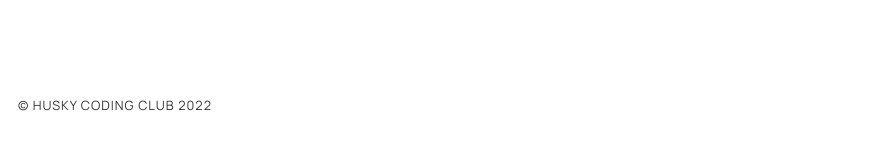
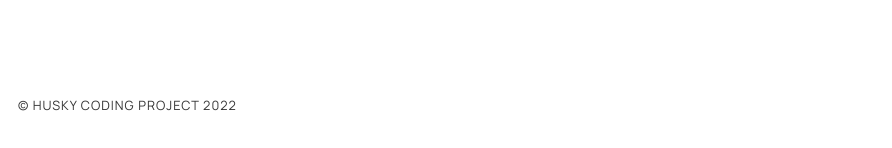
Before and after one commit to hcp-uw/huskyreads, a React (Create React App) app in the folder front-end/app/: page / in a window 1280 px wide. Shown: the part 649-797 px from the top of the page, without its empty margins (0-892 px from the left). Built offline with nearby package versions, Linux system fonts and the light colour scheme.

Commit message:
Handling no author + minor fixes

```diff
--- a/front-end/app/src/App.js
+++ b/front-end/app/src/App.js
@@ -1,20 +1,12 @@
 import './index.css';
 import Login from "./pages/login/Login";
-// import {BrowserRouter as Router, Switch, Route } from "react-router-dom";
-// import Navbar from "./components/nav/Nav";
-// import AboutPage from "./pages/about/About";
-// import BookStandPage from "./pages/book-stand/BookStand";
-// import HomePage from "./pages/home/Home";
-// import SettingsPage from "./pages/settings/Settings";
-// import BookPage from "./pages/book-page/BookPage";
-// import LoginPage from "./pages/login/Login";
 
 export default function App() {
 
   return (
     <>
       <Login/>
-      <footer>&copy; Husky Coding Club 2022</footer>
+      <footer>&copy; Husky Coding Project 2022</footer>
     </>
   );
 }
--- a/front-end/app/src/pages/book-page/BookPage.js
+++ b/front-end/app/src/pages/book-page/BookPage.js
@@ -34,6 +34,10 @@ export default function BookPage({ isbn, openPage, setBgClass, setPageClass, use
           setErrorPage(false);
           let fetchURL = URL + GET_BOOK + isbn;
           let bookData = await axios.get(fetchURL);
+          // empty authors list check
+          if (bookData.data?.authors?.length == 0) {
+            bookData.data.authors = ["Author Not Found"];
+          }
           setBook(bookData.data);
         }
       } catch (err) {
```
